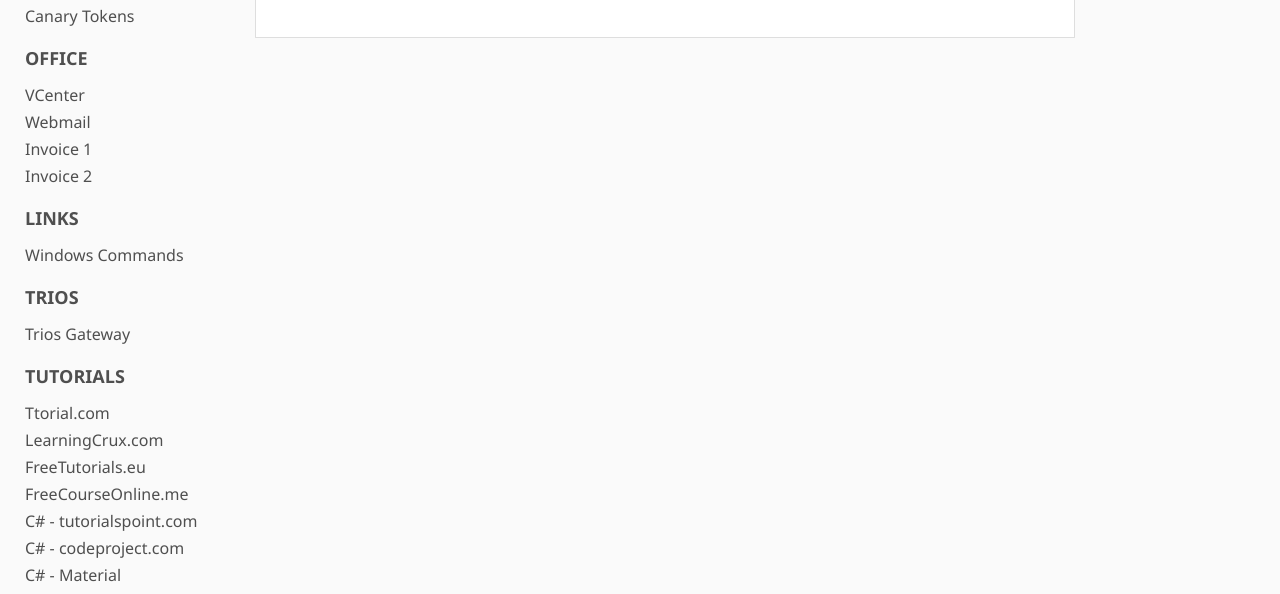
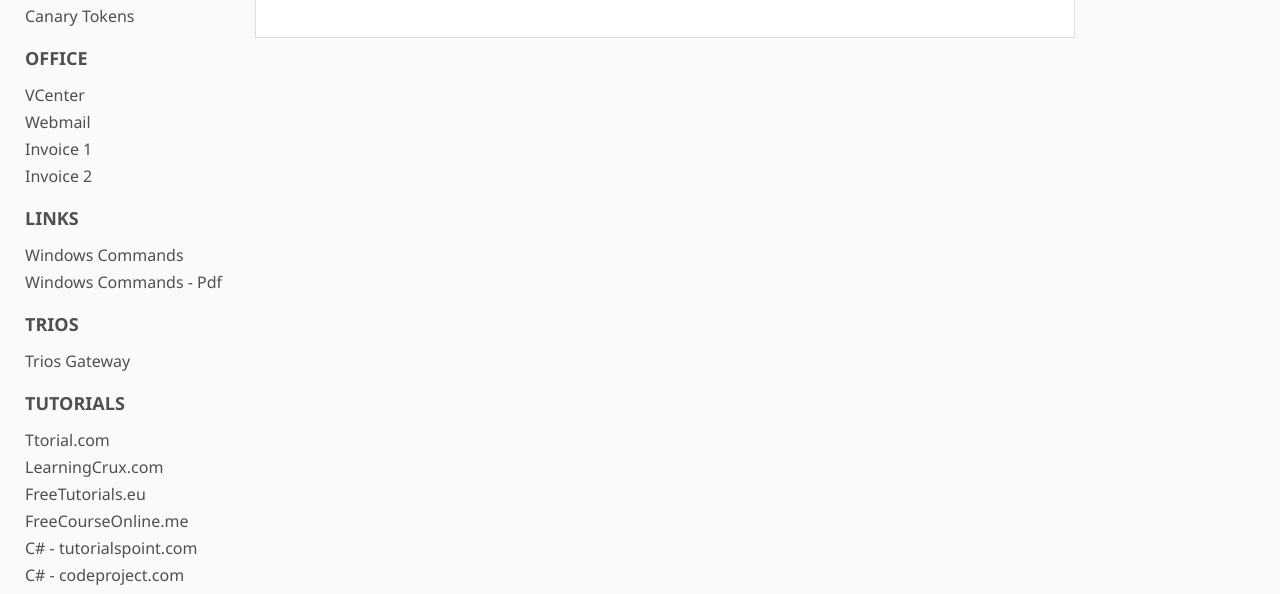
Before and after one commit to kamalmohan/Azure, a plain HTML site: page index.html in a window 1280 px wide. Shown: the part 205-799 px from the top of the page. Drawn offline with Linux system fonts and the light colour scheme.

Commit message:
Added pdf version for windows commands

```diff
--- a/index.html
+++ b/index.html
@@ -33,6 +33,7 @@
 				<div class="segment uppercase">Links</div>
 				<div class="chapters capitalize">
 					<a target="_blank" href="https://docs.microsoft.com/en-us/windows-server/administration/windows-commands/windows-commands#BKMK_CmdRef">Windows Commands</a>
+					<a target="_blank" href="./res/Windows Commands.pdf">Windows Commands - pdf</a>
 				</div>
 				<div class="segment uppercase">Trios</div>
 				<div class="chapters capitalize">
```
Also changed, not shown: 1 other file.
